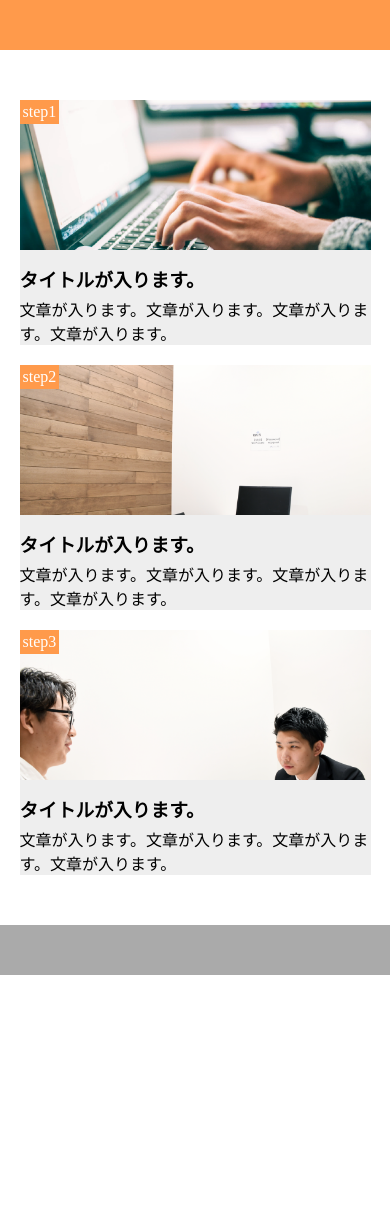
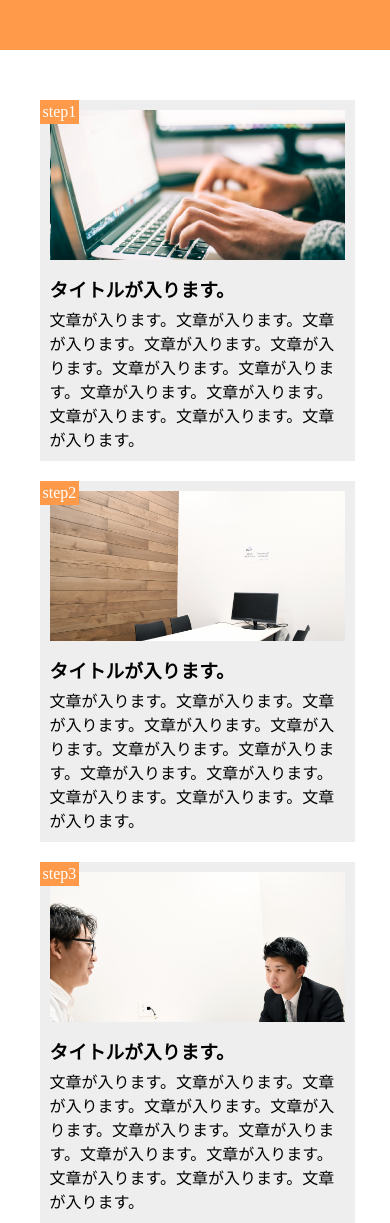
Before and after one commit to idohiro/chapter10_exercise, a plain HTML site: page index.html in a window 390 px wide. Shown: the top 1223 px of the page. Before the commit the page ends 975 px from the top, so only its background shows below. Drawn offline with Linux system fonts and the light colour scheme.

Commit message:
再提出用

```diff
--- a/index.html
+++ b/index.html
@@ -21,7 +21,7 @@
       </div>
       <div class="content-bottom">
         <h3 class="title">タイトルが入ります。</h3>
-        <p>文章が入ります。文章が入ります。文章が入ります。文章が入ります。</p>
+        <p>文章が入ります。文章が入ります。文章が入ります。文章が入ります。文章が入ります。文章が入ります。文章が入ります。文章が入ります。文章が入ります。文章が入ります。文章が入ります。文章が入ります。</p>
       </div>
     </div>
 
@@ -31,7 +31,7 @@
       </div>
       <div class="content-bottom">
         <h3 class="title">タイトルが入ります。</h3>
-        <p>文章が入ります。文章が入ります。文章が入ります。文章が入ります。</p>
+        <p>文章が入ります。文章が入ります。文章が入ります。文章が入ります。文章が入ります。文章が入ります。文章が入ります。文章が入ります。文章が入ります。文章が入ります。文章が入ります。文章が入ります。</p>
       </div>
     </div>
 
@@ -41,7 +41,7 @@
       </div>
       <div class="content-bottom">
         <h3 class="title">タイトルが入ります。</h3>
-        <p>文章が入ります。文章が入ります。文章が入ります。文章が入ります。</p>
+        <p>文章が入ります。文章が入ります。文章が入ります。文章が入ります。文章が入ります。文章が入ります。文章が入ります。文章が入ります。文章が入ります。文章が入ります。文章が入ります。文章が入ります。</p>
       </div>
     </div>
 
--- a/style.css
+++ b/style.css
@@ -19,8 +19,9 @@
 .content-box {
   width: 300px;
   position: relative;
-  margin:0 auto;
+  margin-right:30px;
   background-color: #eeeeee;
+  padding: 10px;
 }
 
 .step {
@@ -71,14 +72,14 @@
   }
 
   .main {
-    width: 100%;
+    width: 90%;
     display: block;
   }
 
   .content-box {
     display: block;
     width: 90%;
-    margin: 20px auto;
+    margin: 20px;
   }
 
   .content-box:nth-child(last) {
```
